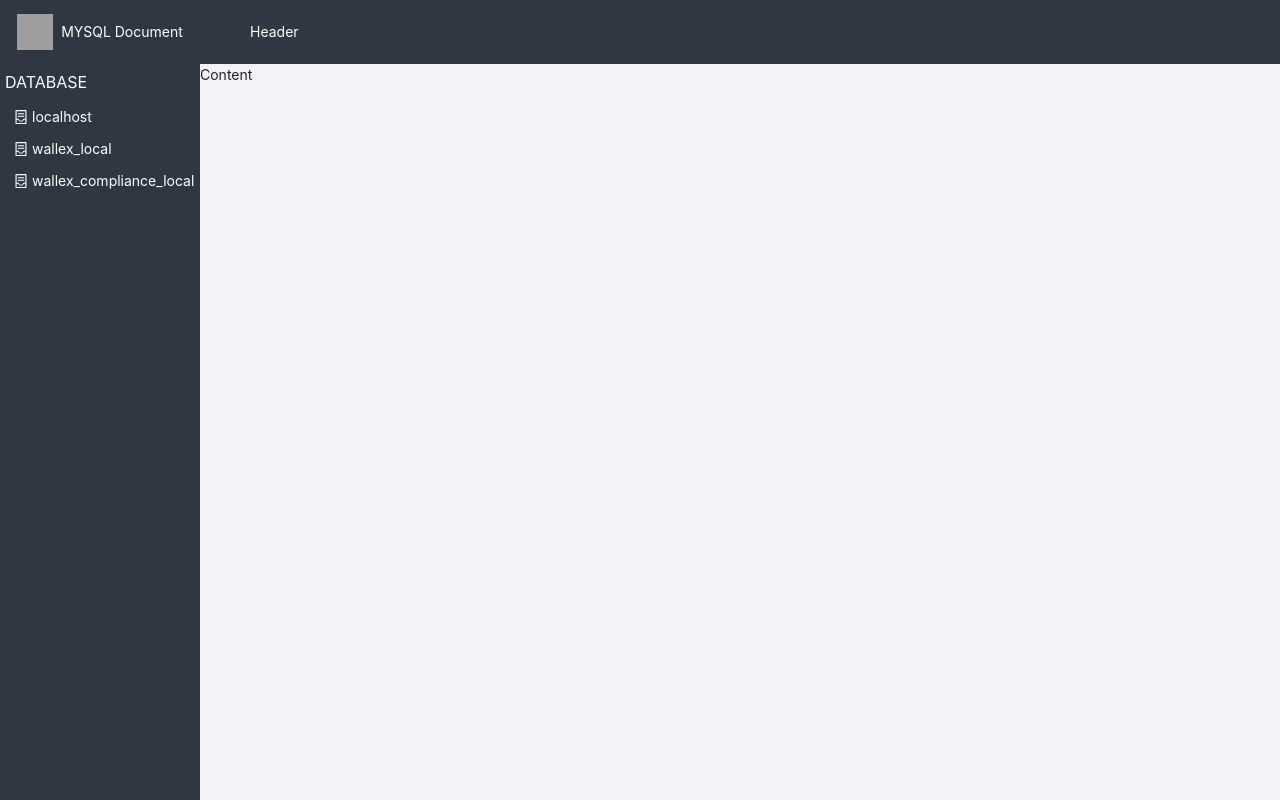
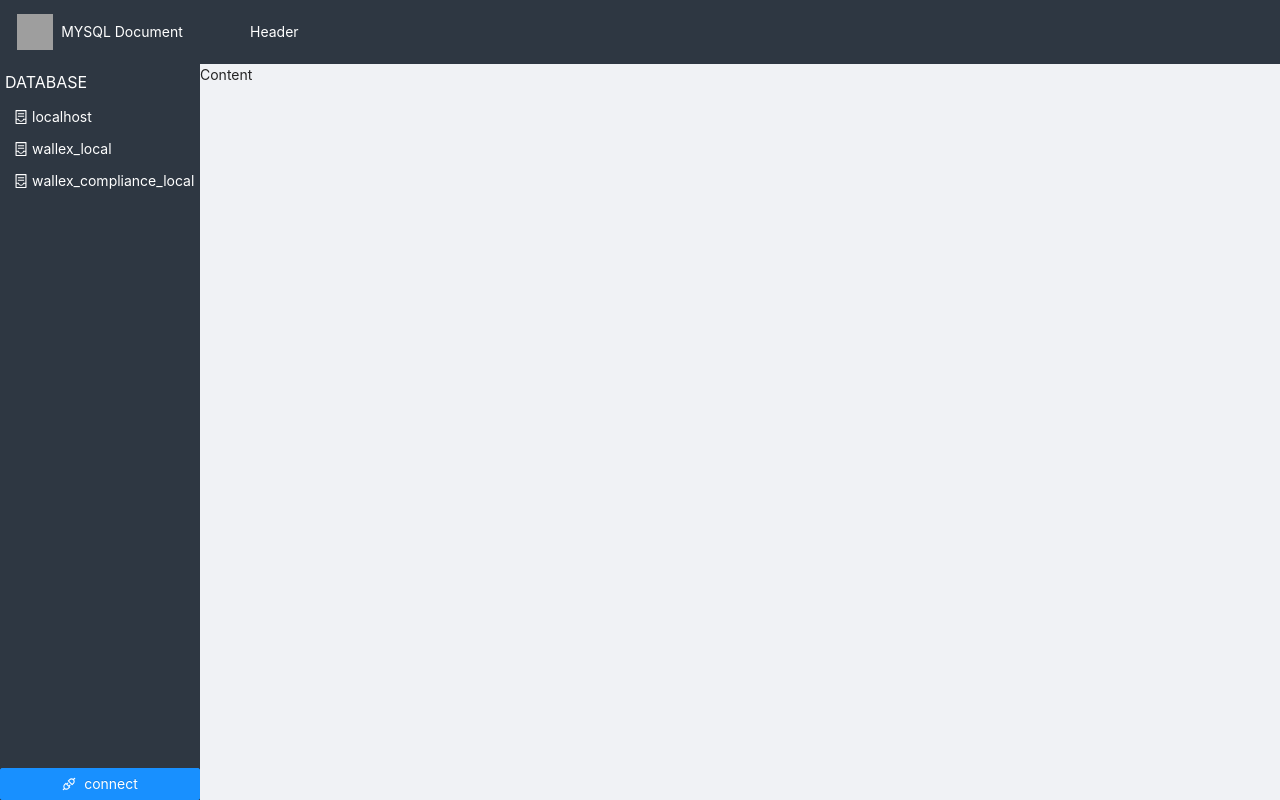
Before and after one commit to 1728954833/dbd, a React (Create React App) app: page / in a window 1280 px wide. Built offline with nearby package versions, Linux system fonts and the light colour scheme; grey boxes are pictures that could not be loaded.

Commit message:
feat ConnectButton

```diff
--- a/craco.config.js
+++ b/craco.config.js
@@ -7,7 +7,7 @@ module.exports = {
             plugin: CracoAntDesignPlugin,
             options: {
                 customizeTheme: {
-                    '@primary-color': '#2e3742',
+                    '@primary-color': '#595959',
                 },
             },
         },
--- a/main/index.js
+++ b/main/index.js
@@ -10,8 +10,8 @@ let mainWindow;
 function createWindow() {
     // Create the browser window.
     mainWindow = new BrowserWindow({
-        width: 800,
-        height: 600,
+        width: 1024,
+        height: 768,
         webPreferences: {
             nodeIntegration: true,
             contextIsolation: false,
--- a/src/app/App.tsx
+++ b/src/app/App.tsx
@@ -1,6 +1,6 @@
 import { Layout } from 'antd'
 import { ContainerOutlined } from '@ant-design/icons'
-import { Banner, Menu } from '../component'
+import { Banner, Menu, ConnectButton } from '../component'
 const { Header, Sider, Content } = Layout;
 
 const theme: React.CSSProperties = {
@@ -25,10 +25,10 @@ const menus = [{
 function App() {
   return <>
     <Layout className="h100">
-      <Sider style={theme}>
+      <Sider className='relative' style={theme}>
         <Banner />
-        <Menu title={"DATABASE"} menus={menus}>
-        </Menu>
+        <Menu title={"DATABASE"} menus={menus} />
+        <ConnectButton className='absolute b0 w100' />
       </Sider>
       <Layout>
         <Header style={theme}>Header</Header>
--- /dev/null
+++ b/src/component/ConnectButton/index.tsx
@@ -0,0 +1,15 @@
+import { Button, ButtonProps } from 'antd'
+import { ApiOutlined } from '@ant-design/icons'
+
+export interface IConnectButtonProps { };
+
+const ConnectButton: React.FC<IConnectButtonProps & ButtonProps> = (props) => {
+    return (
+        <Button type='primary' {...props}>
+            <ApiOutlined />
+            <span>connect</span>
+        </Button>
+    );
+}
+
+export default ConnectButton;
--- /dev/null
+++ b/src/component/ConnectDBModel/index.tsx
@@ -0,0 +1,11 @@
+export interface IConnectDBModelProps { };
+
+const ConnectDBModel: React.FC<IConnectDBModelProps> = (props) => {
+    return (
+        <div>
+
+        </div>
+    );
+}
+
+export default ConnectDBModel;
--- a/src/component/Menu/index.tsx
+++ b/src/component/Menu/index.tsx
@@ -15,9 +15,7 @@ export interface IMenuProps {
 
 const Menu: React.FC<IMenuProps> = ({ menus, title, handleSwitch }) => {
     const [active, setActive] = useState<MenuItem>()
-    console.log(menus)
     const handleActive = (menu: MenuItem) => {
-        console.log(menu)
         setActive(menu)
         handleSwitch && handleSwitch(menu)
     }
--- a/src/component/index.tsx
+++ b/src/component/index.tsx
@@ -1,2 +1,4 @@
 export { default as Banner } from './Banner'
 export { default as Menu } from './Menu'
+export { default as ConnectButton } from './ConnectButton'
+export { default as ConnectDBModel } from './ConnectDBModel'
--- a/src/css/index.less
+++ b/src/css/index.less
@@ -1,6 +1,7 @@
 @import "~antd/dist/antd.less";
 @import "./common.less";
 @import "./box.less";
+@import "./position.less";
 
 #root {
     height: 100%;
--- /dev/null
+++ b/src/css/position.less
@@ -0,0 +1,23 @@
+.relative {
+    position: relative !important;
+}
+
+.absolute {
+    position: absolute !important;
+}
+
+.t0 {
+    top: 0;
+}
+
+.b0 {
+    bottom: 0;
+}
+
+.l0 {
+    left: 0;
+}
+
+.r0 {
+    right: 0;
+}
```
Also changed, not shown: 1 other file (tests, documents, lock files or other folders).
